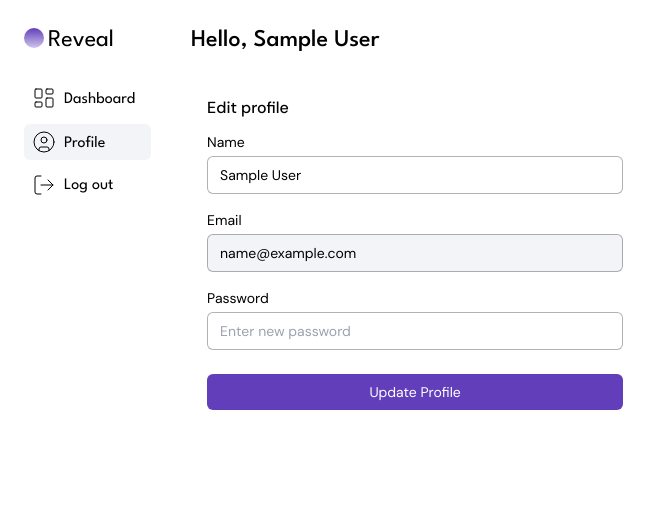
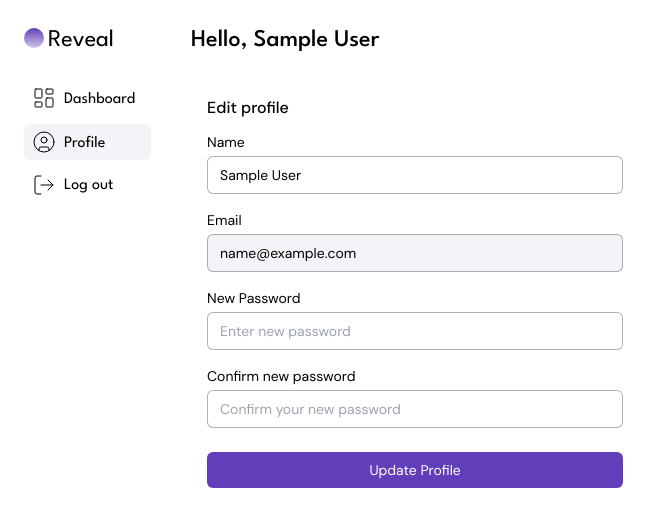
Before and after one commit to ajoykumardas12/mern-auth, a React (Vite) app in the folder client/: page /profile in a window 1280 px wide. Shown: the top 526 px of the page, without its empty margins (0-662 px from the left). Built offline with nearby package versions, Linux system fonts and the light colour scheme; sample sign-in values are in the browser's storage.

Commit message:
password confirmation and error messages during profile update

```diff
--- a/client/src/components/screens/Dashboard.jsx
+++ b/client/src/components/screens/Dashboard.jsx
@@ -12,7 +12,7 @@ function Dashboard() {
           <img
             src="https://media.giphy.com/media/QIiqoufLNmWo8/giphy.gif"
             alt="spongbob imagination GIF"
-            className="mt-4"
+            className="mt-4 rounded"
           />
         </div>
       </div>
--- a/client/src/components/screens/Profile.jsx
+++ b/client/src/components/screens/Profile.jsx
@@ -28,6 +28,7 @@ function EditProfileForm() {
   const [name, setName] = useState("");
   const [email, setEmail] = useState("");
   const [password, setPassword] = useState("");
+  const [confirmPassword, setConfirmPassword] = useState("");
   const [errorMessage, setErrorMessage] = useState("");
 
   const navigate = useNavigate();
@@ -44,7 +45,15 @@ function EditProfileForm() {
 
   const signupHandler = async () => {
     setErrorMessage("");
-    if (password) {
+    if (!password) {
+      setErrorMessage("Please enter new password");
+    } else if (password.length < 8) {
+      setErrorMessage("New password must be at least 8 charachers long");
+    } else if (!confirmPassword) {
+      setErrorMessage("Please confirm your new password");
+    } else if (password != confirmPassword) {
+      setErrorMessage("The password confirmation doesn't match");
+    } else {
       try {
         const res = await updateProfile({
           _id: userInfo._id,
@@ -57,8 +66,6 @@ function EditProfileForm() {
       } catch (err) {
         setErrorMessage(err?.data?.message);
       }
-    } else {
-      setErrorMessage("Please enter new password");
     }
   };
   return (
@@ -91,12 +98,22 @@ function EditProfileForm() {
         />
       </label>
       <label>
-        <div className="text-sm mb-1">Password</div>
+        <div className="text-sm mb-1">New Password</div>
         <input
           type="password"
           placeholder="Enter new password"
           value={password}
           onChange={(e) => setPassword(e.target.value)}
+          className="w-full px-3 py-2 text-sm border border-black/30 rounded-md focus:outline-brand"
+        />
+      </label>
+      <label>
+        <div className="text-sm mb-1">Confirm new password</div>
+        <input
+          type="password"
+          placeholder="Confirm your new password"
+          value={confirmPassword}
+          onChange={(e) => setConfirmPassword(e.target.value)}
           className="w-full px-3 py-2 text-sm border border-black/30 rounded-md focus:outline-brand"
         />
       </label>
```
